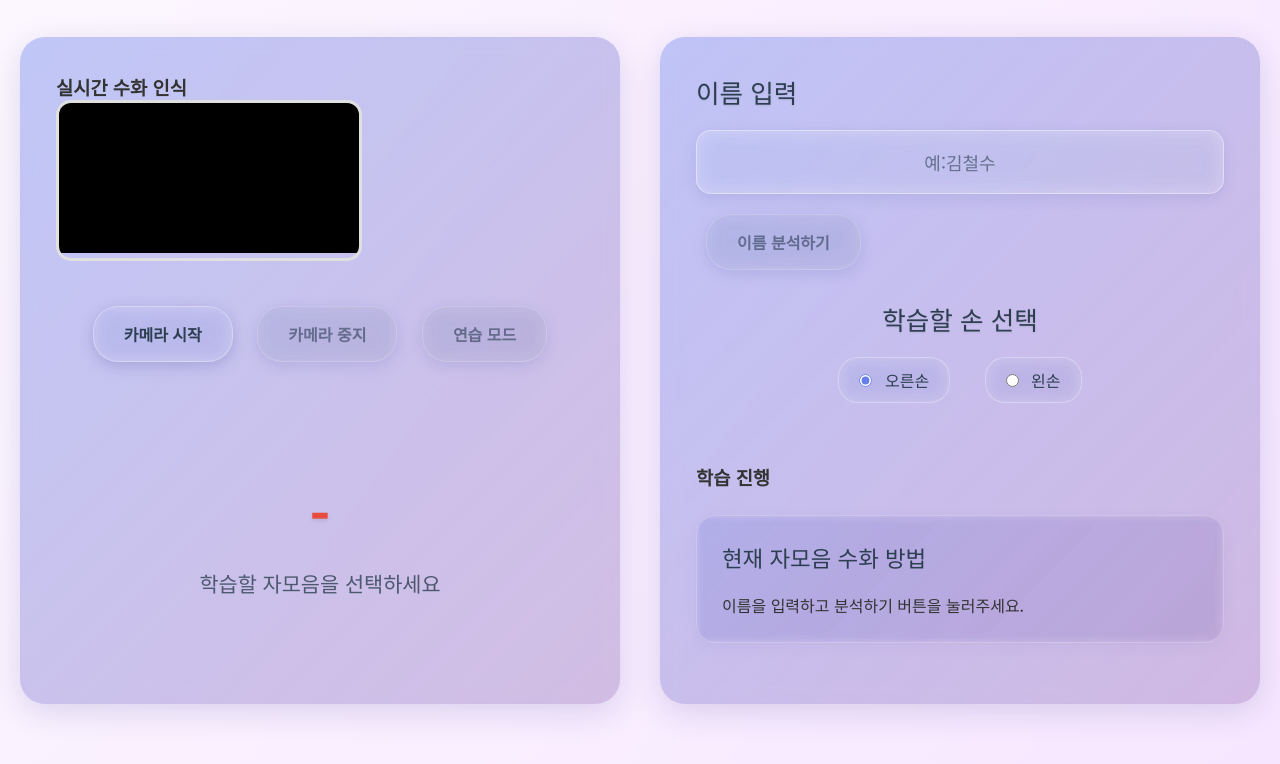
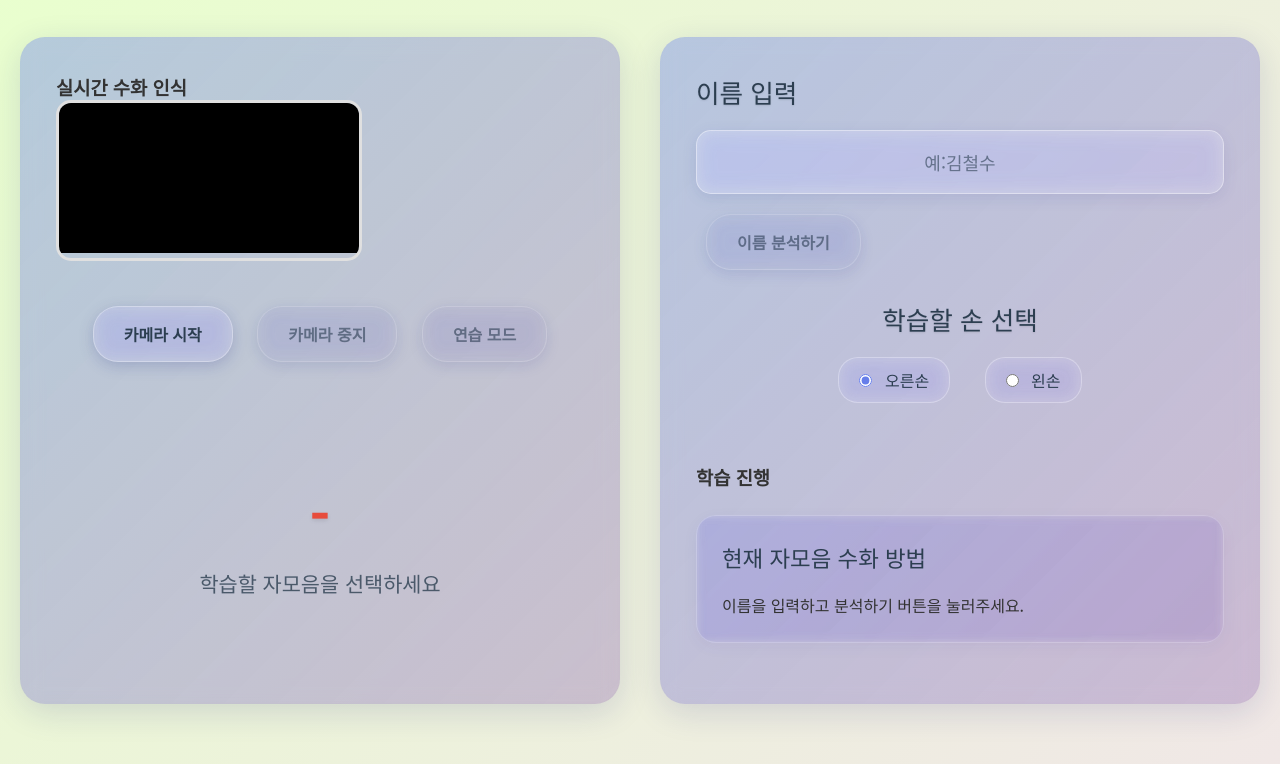
Before and after one commit to choijnnmnn/webin-midterm-final, a plain HTML site: page index.html in a window 1280 px wide. Shown: the part 149-913 px from the top of the page. Drawn offline with Linux system fonts and the light colour scheme; a script that the page names is missing; a web font is replaced by a local one.

Commit message:
Update index.html

```diff
--- a/index.html
+++ b/index.html
@@ -85,7 +85,8 @@
 }
         body {
             font-family: 'Noto Sans KR', sans-serif;
-            background: linear-gradient(125deg, #B3B0FF, #fdfaff, #F2D6FF);
+            background: #b3b0ff;
+background: linear-gradient(135deg, rgba(179, 176, 255, 1) 0%, rgba(226, 255, 191, 0.77) 52%, rgba(245, 191, 255, 0.75) 100%);
     background-size: 400% 400%;
     animation: gradientBG 20s ease infinite;
     min-height: 100vh;
```
